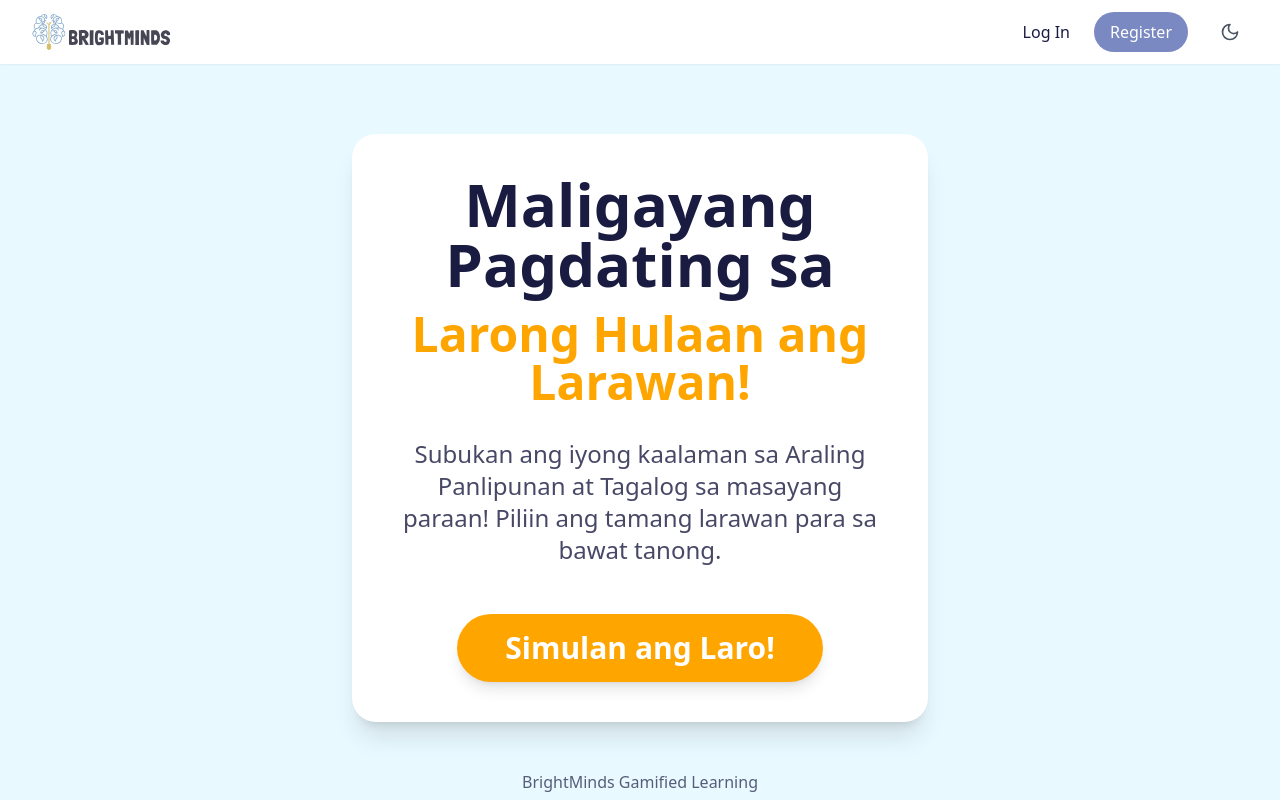
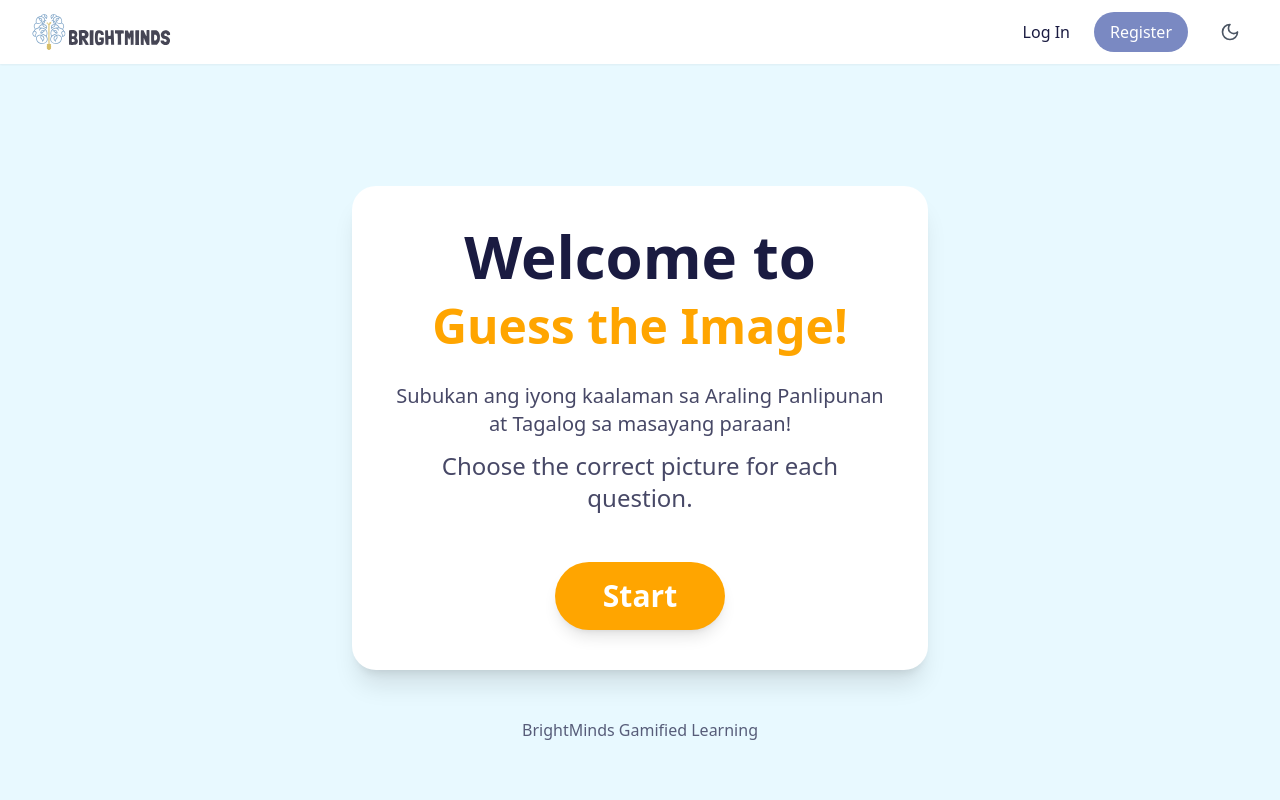
Before and after one commit to quilluaz/BrightMinds-Frontend, a React (Vite) app: page /image-quiz in a window 1280 px wide. Shown: the top 800 px of the page. Built offline with nearby package versions, Linux system fonts and the light colour scheme.

Commit message:
feat: Game Mode  Changed Tagalog Words to English

```diff
--- a/src/components/game/Selina/ImageMultipleChoiceGame.tsx
+++ b/src/components/game/Selina/ImageMultipleChoiceGame.tsx
@@ -234,19 +234,22 @@ const ImageMultipleChoiceGame: React.FC = () => {
       <div className="min-h-screen bg-[#E8F9FF] flex flex-col items-center justify-center p-6 text-[#1A1B41]">
         <div className="bg-white p-10 rounded-3xl shadow-xl text-center max-w-xl w-full">
           <h1 className="text-5xl sm:text-6xl font-bold mb-4 text-[#1A1B41]">
-            Maligayang Pagdating sa
+            Welcome to
           </h1>
           <h2 className="text-4xl sm:text-5xl font-bold mb-8 text-[#FFA500]">
-            Larong Hulaan ang Larawan!
+            Guess the Image!
           </h2>
+          <p className="text-xl sm:text-xl mb-3 text-[#1A1B41] opacity-80">
+            Subukan ang iyong kaalaman sa Araling Panlipunan at Tagalog sa masayang paraan!
+          </p>
           <p className="text-xl sm:text-2xl mb-12 text-[#1A1B41] opacity-80">
-            Subukan ang iyong kaalaman sa Araling Panlipunan at Tagalog sa masayang paraan! Piliin ang tamang larawan para sa bawat tanong.
+            Choose the correct picture for each question.
           </p>
           <button
             onClick={handleStartGame}
             className="bg-[#FFA500] hover:bg-[#db8e00] text-white font-bold py-4 px-12 rounded-full text-2xl sm:text-3xl transition duration-150 ease-in-out transform hover:scale-105 focus:outline-none focus:ring-4 focus:ring-[#DBD053] shadow-lg"
           >
-            Simulan ang Laro!
+            Start
           </button>
         </div>
         <footer className="mt-12 text-md text-[#1A1B41] opacity-70">
@@ -260,15 +263,15 @@ const ImageMultipleChoiceGame: React.FC = () => {
     return (
       <div className="min-h-screen bg-[#E8F9FF] flex flex-col items-center justify-center p-6 text-[#1A1B41]">
         <div className="bg-white p-10 rounded-3xl shadow-xl text-center max-w-md w-full">
-          <h2 className="text-5xl font-bold mb-6 text-[#DBD053]">Tapos na!</h2>
+          <h2 className="text-5xl font-bold mb-6 text-[#DBD053]">The Game has Finsihed </h2>
           <p className="text-3xl mb-10">
-            Ang iyong iskor: <span className="font-bold text-[#FFA500] text-4xl">{score}</span> / {questionsData.length}
+            Your Score: <span className="font-bold text-[#FFA500] text-4xl">{score}</span> / {questionsData.length}
           </p>
           <button
             onClick={restartGame}
             className="bg-[#7A89C2] hover:bg-[#5f6b9a] text-white font-bold py-4 px-10 rounded-full text-2xl transition duration-150 ease-in-out transform hover:scale-105 focus:outline-none focus:ring-4 focus:ring-[#DBD053] shadow-lg"
           >
-            Maglaro Ulit
+            Play Again
           </button>
         </div>
       </div>
@@ -335,7 +338,7 @@ const ImageMultipleChoiceGame: React.FC = () => {
         )}
 
         <div className="mt-10 text-center">
-          <p className="text-3xl font-bold text-[#FFA500]">Iskor: {score}</p>
+          <p className="text-3xl font-bold text-[#FFA500]">Score: {score}</p>
         </div>
       </div>
       <footer className="mt-12 text-md text-[#1A1B41] opacity-70">
```
